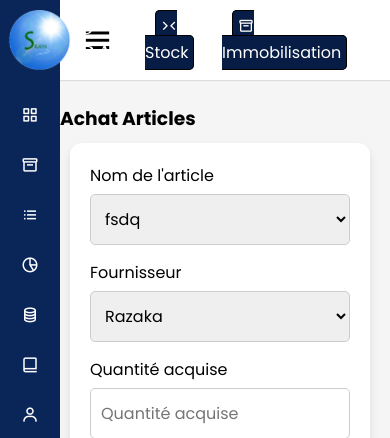
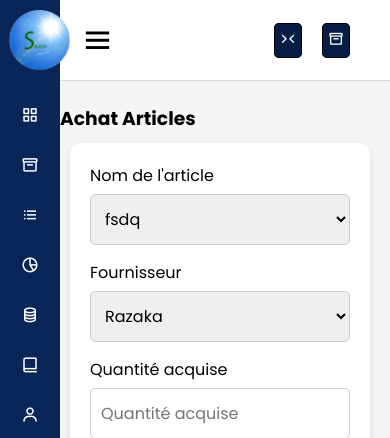
Before and after one commit to Fandresena19/Gestion-de-stock, a PHP site: page /vue/achat.php in a window 390 px wide. Shown: the top 438 px of the page. Run offline with PHP 8.4, Linux system fonts and the light colour scheme; a user stored in the database is signed in; data comes from the database, SQL or seed files in the repository.

Commit message:
gestion de stock

```diff
--- a/Assets/Css/style.css
+++ b/Assets/Css/style.css
@@ -34,6 +34,15 @@
   font-size: 24px;
   font-weight: 500;
   font-family: Maiandra GD !important;
+}
+@media (max-width: 1240px){
+  .sidebar .logo-details .logo_name{
+    display: none;
+  }
+
+  .sidebar .nav-links li a .links_name{
+    display: none;
+  }
 }
 .sidebar .nav-links {
   margin-top: 10px;
@@ -818,3 +827,9 @@ html, body {
   padding: 5px;
   border-radius: 5px;
 }
+
+@media (max-width: 450px){
+  .autre_nav ul li a span{
+    display: none;
+  }
+}
```
